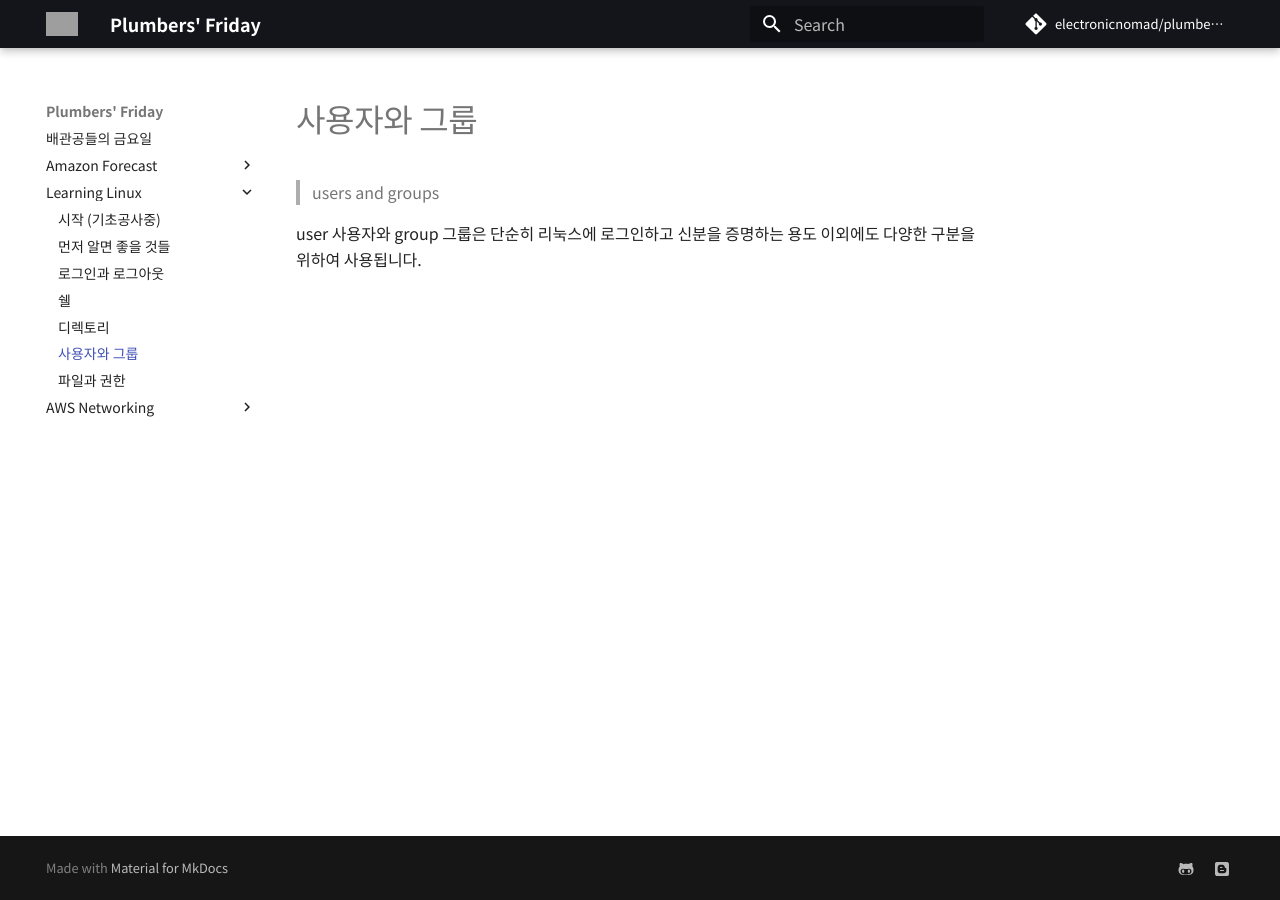
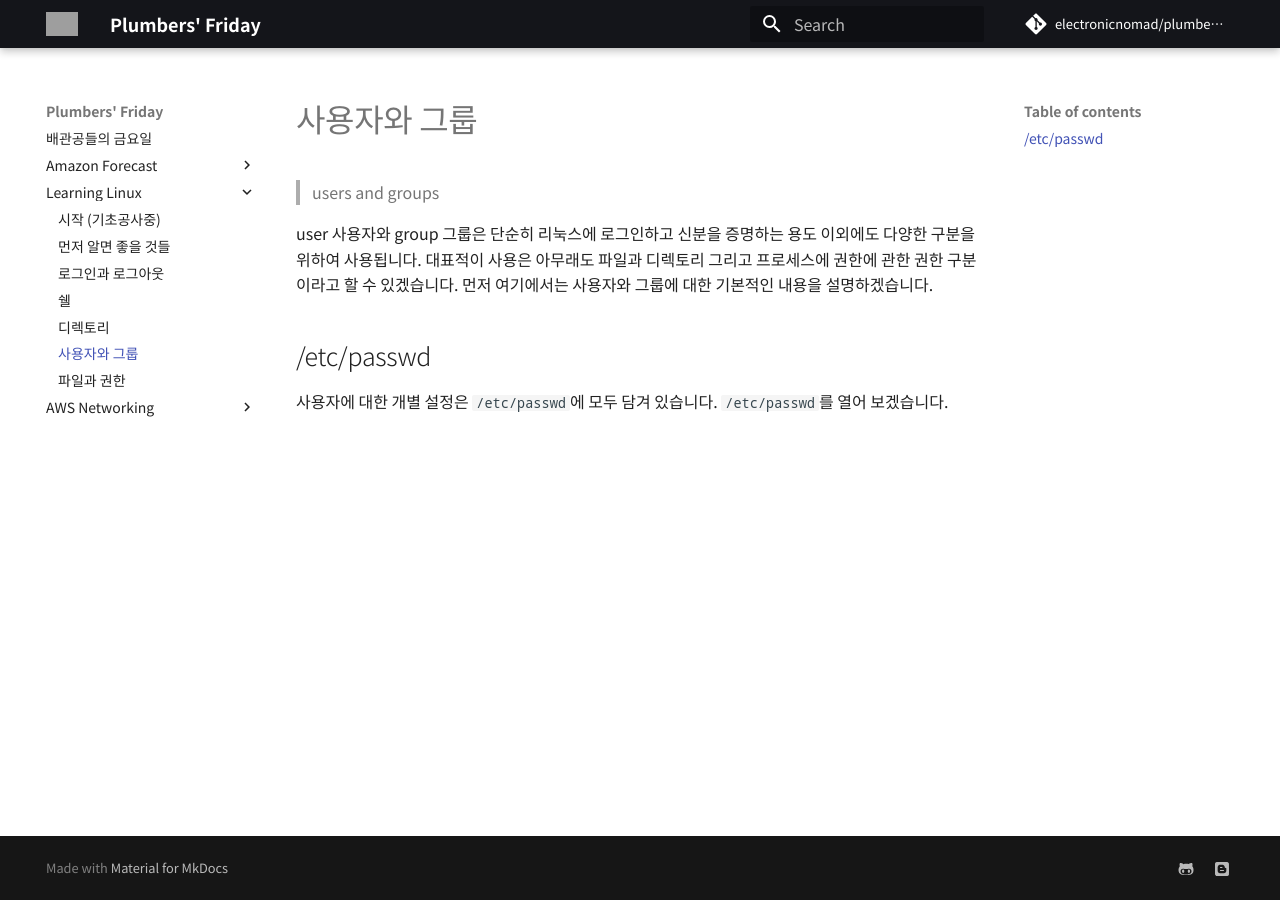
Before and after one commit to electronicnomad/plumbers-friday, an MkDocs documentation site: the page built from docs/linux/users-and-groups.md, in a window 1280 px wide. Built offline with MkDocs 1.6.1 and Material for MkDocs 9.7.7, drawn with Linux system fonts in a browser that asks for light colours; some web fonts are replaced; comment, search, counter and statistics services are not loaded; grey boxes are pictures that could not be loaded.

Commit message:
Update users-and-groups.md

```diff
--- a/docs/linux/users-and-groups.md
+++ b/docs/linux/users-and-groups.md
@@ -4,3 +4,9 @@
 
 user 사용자와 group 그룹은 단순히 리눅스에 로그인하고
 신분을 증명하는 용도 이외에도 다양한 구분을 위하여 사용됩니다.
+대표적이 사용은 아무래도 파일과 디렉토리 그리고 프로세스에 권한에 관한 권한 구분이라고 할 수 있겠습니다.
+먼저 여기에서는 사용자와 그룹에 대한 기본적인 내용을 설명하겠습니다.
+
+## /etc/passwd
+
+사용자에 대한 개별 설정은 `/etc/passwd`에 모두 담겨 있습니다. `/etc/passwd`를 열어 보겠습니다.
```
